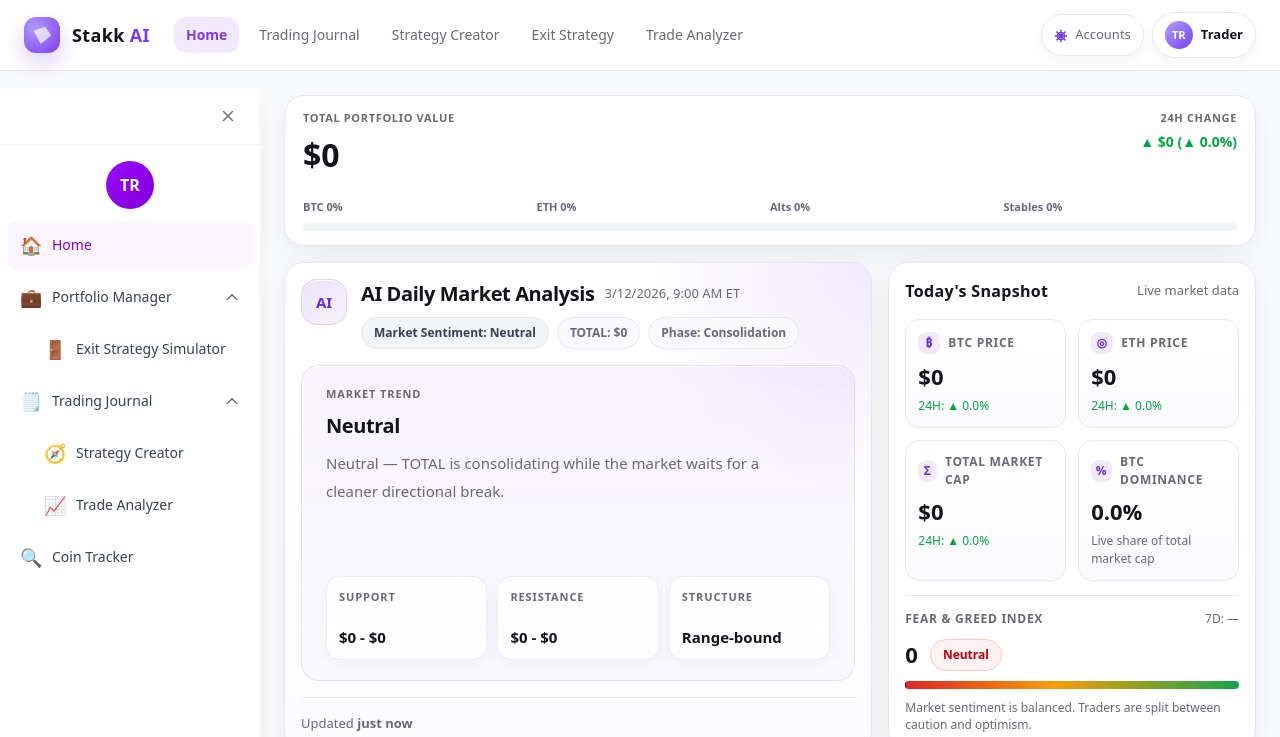
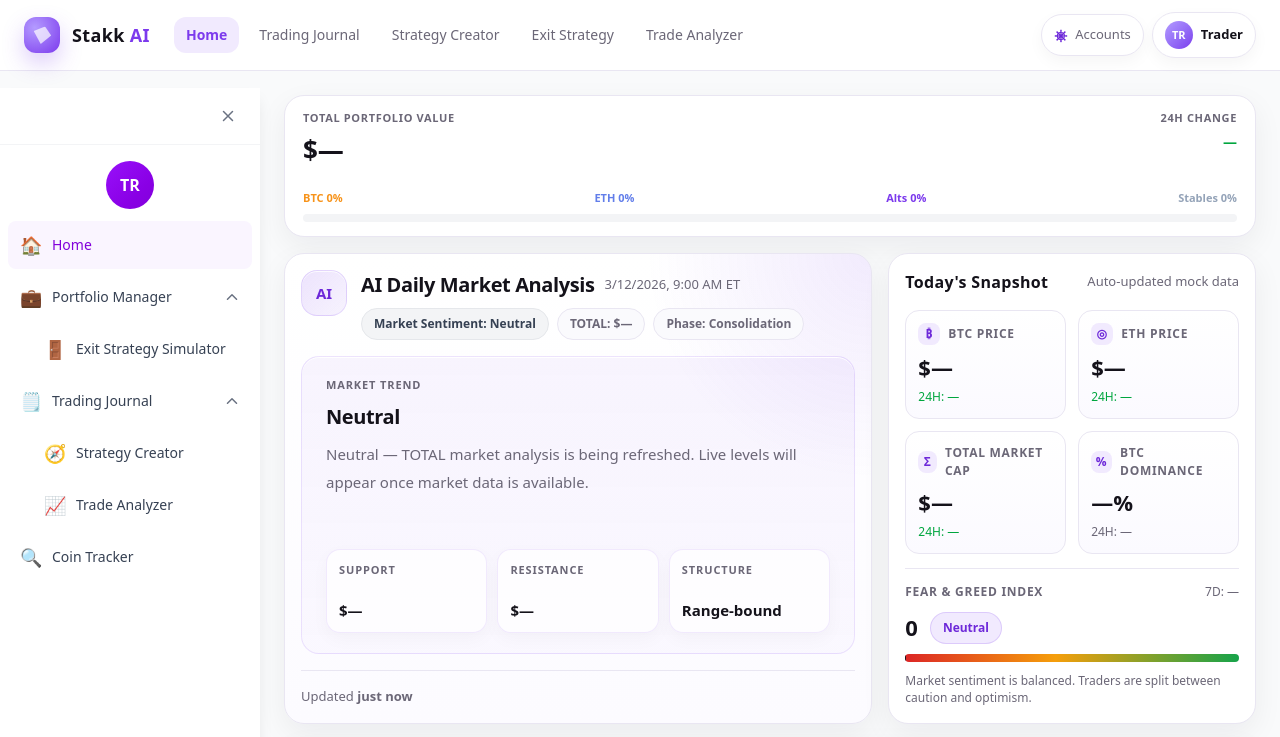
Before and after one commit to jackomo007/shiny-spoon, a Next.js app: page /dashboard in a window 1280 px wide. Shown: the top 737 px of the page. Built offline with nearby package versions, Linux system fonts and the light colour scheme; no server answers.

Commit message:
Polish dashboard home to match mockup

```diff
--- a/app/(app)/dashboard/page.tsx
+++ b/app/(app)/dashboard/page.tsx
@@ -62,14 +62,8 @@ function formatUpdatedAgo(input: string | undefined) {
   return `${days}d ago`;
 }
 
-function getFearGreedBadgeClass(score: number | undefined) {
-  if (score === undefined) {
-    return "bg-[#F1EAFE] border-[#E4D8FB] text-[#6D28D9]";
-  }
-  if (score <= 24) return "bg-red-50 border-red-200 text-red-700";
-  if (score <= 44) return "bg-orange-50 border-orange-200 text-orange-700";
-  if (score <= 55) return "bg-gray-100 border-gray-200 text-gray-700";
-  return "bg-green-50 border-green-200 text-green-700";
+function getFearGreedBadgeClass() {
+  return "bg-[#F1EAFE] border-[rgba(124,58,237,0.18)] text-[#6D28D9]";
 }
 
 function getSentimentBadgeClass(sentiment: string) {
@@ -88,6 +82,75 @@ function getMeaningBadgeClass(tone: "bullish" | "neutral" | "bearish") {
   if (tone === "bullish") return "bg-green-50 text-green-700";
   if (tone === "bearish") return "bg-red-50 text-red-700";
   return "bg-gray-100 text-gray-700";
+}
+
+function formatMarketCapLevel(value: number | undefined | null) {
+  if (!value || !Number.isFinite(value) || value <= 0) return "$—";
+
+  if (value >= 1_000_000_000_000) {
+    return `$${(value / 1_000_000_000_000).toFixed(2)}T`;
+  }
+
+  if (value >= 1_000_000_000) {
+    return `$${(value / 1_000_000_000).toFixed(0)}B`;
+  }
+
+  return fmtUSD(value);
+}
+
+function formatMarketCapRange(
+  min: number | undefined | null,
+  max: number | undefined | null,
+) {
+  return `${formatMarketCapLevel(min)} - ${formatMarketCapLevel(max)}`;
+}
+
+function buildFallbackAnalysis(
+  totalMarketCapUsd: number | undefined,
+  totalMarketCapFormatted: string | undefined,
+) {
+  if (!totalMarketCapUsd || !Number.isFinite(totalMarketCapUsd)) {
+    return {
+      sentiment: "Neutral" as const,
+      marketTrend:
+        "Neutral — TOTAL market analysis is being refreshed. Live levels will appear once market data is available.",
+      phase: "Consolidation",
+      support: "$—",
+      resistance: "$—",
+      structure: "Range-bound",
+      keyTakeaway: "",
+      dashboardSummary: {
+        bullishConfirmation: "Break above $—",
+        neutralRange: "$—",
+        bearishBreakdown: "Below $—",
+      },
+      currentTotalMarketCap: totalMarketCapFormatted ?? "$—",
+    };
+  }
+
+  const supportLow = totalMarketCapUsd * 0.965;
+  const supportHigh = totalMarketCapUsd * 0.985;
+  const resistanceLow = totalMarketCapUsd * 1.015;
+  const resistanceHigh = totalMarketCapUsd * 1.04;
+
+  return {
+    sentiment: "Neutral" as const,
+    marketTrend: `Neutral — TOTAL is consolidating around ${
+      totalMarketCapFormatted ?? formatMarketCapLevel(totalMarketCapUsd)
+    } after defending support but remains below the next resistance zone needed for expansion.`,
+    phase: "Consolidation",
+    support: formatMarketCapRange(supportLow, supportHigh),
+    resistance: formatMarketCapRange(resistanceLow, resistanceHigh),
+    structure: "Range-bound",
+    keyTakeaway: "",
+    dashboardSummary: {
+      bullishConfirmation: `Break above ${formatMarketCapLevel(resistanceLow)}`,
+      neutralRange: formatMarketCapRange(supportLow, resistanceLow),
+      bearishBreakdown: `Below ${formatMarketCapLevel(supportLow)}`,
+    },
+    currentTotalMarketCap:
+      totalMarketCapFormatted ?? formatMarketCapLevel(totalMarketCapUsd),
+  };
 }
 
 function SnapshotMetric({
@@ -217,7 +280,20 @@ export default function DashboardPage() {
     fearGreed?.current.narrative ??
     "Market sentiment is balanced. Traders are split between caution and optimism.";
   const fearGreedChange7d = fearGreed?.history.change7d;
-  const analysis = marketAnalysis?.analysis;
+  const fallbackAnalysis = buildFallbackAnalysis(
+    marketGlobal?.totalMarketCap.usd,
+    marketGlobal?.totalMarketCap.formatted ?? marketAnalysis?.meta.currentTotalMarketCap,
+  );
+  const analysis = marketAnalysis?.analysis
+    ? {
+        ...fallbackAnalysis,
+        ...marketAnalysis.analysis,
+        dashboardSummary: {
+          ...fallbackAnalysis.dashboardSummary,
+          ...marketAnalysis.analysis.dashboardSummary,
+        },
+      }
+    : fallbackAnalysis;
   const analysisMeta = marketAnalysis?.meta;
   const analysisHeadline =
     analysis?.marketTrend?.split("—")[0]?.trim() ||
@@ -225,6 +301,14 @@ export default function DashboardPage() {
     "Neutral";
   const analysisDate = formatBucketDate(analysisMeta?.refreshBucket);
   const analysisUpdated = formatUpdatedAgo(analysisMeta?.generatedAt);
+  const portfolioValueLabel = portfolio ? fmtUSD(totalPortfolioValue) : "$—";
+  const portfolioChangeLabel = portfolio
+    ? `${fmtDeltaUsd(portfolio24hUsd)} (${fmtDeltaPct(portfolio24hPct)})`
+    : "—";
+  const marketCapLabel =
+    marketGlobal?.totalMarketCap.formatted ??
+    analysisMeta?.currentTotalMarketCap ??
+    fallbackAnalysis.currentTotalMarketCap;
 
   const dashboardRows = [
     {
@@ -266,8 +350,8 @@ export default function DashboardPage() {
             <div className="text-[11px] font-extrabold uppercase tracking-[0.06em] text-[#6B6777]">
               Total Portfolio Value
             </div>
-            <div className="text-[32px] font-black text-[#14121A]">
-              {fmtUSD(totalPortfolioValue)}
+            <div className="text-[26px] font-black text-[#14121A]">
+              {portfolioValueLabel}
             </div>
           </div>
 
@@ -280,17 +364,25 @@ export default function DashboardPage() {
                 portfolio24hUsd >= 0 ? "text-green-600" : "text-red-600"
               }`}
             >
-              {`${fmtDeltaUsd(portfolio24hUsd)} (${fmtDeltaPct(portfolio24hPct)})`}
+              {portfolioChangeLabel}
             </div>
           </div>
         </div>
 
         <div className="mt-5 flex flex-col gap-2">
-          <div className="grid grid-cols-2 gap-y-2 text-[11px] font-bold text-[#6B6777] sm:grid-cols-4">
-            <span>BTC {Math.round(normalizedAllocation.btc)}%</span>
-            <span>ETH {Math.round(normalizedAllocation.eth)}%</span>
-            <span>Alts {Math.round(normalizedAllocation.alts)}%</span>
-            <span>Stables {Math.round(normalizedAllocation.stables)}%</span>
+          <div className="flex flex-wrap items-center justify-between gap-x-4 gap-y-2 text-[11px] font-bold">
+            <span className="text-[#F7931A]">
+              BTC {Math.round(normalizedAllocation.btc)}%
+            </span>
+            <span className="text-[#627EEA]">
+              ETH {Math.round(normalizedAllocation.eth)}%
+            </span>
+            <span className="text-[#7C3AED]">
+              Alts {Math.round(normalizedAllocation.alts)}%
+            </span>
+            <span className="text-[#94A3B8]">
+              Stables {Math.round(normalizedAllocation.stables)}%
+            </span>
           </div>
 
           <div className="flex h-2 overflow-hidden rounded-full bg-[#F3F4F6]">
@@ -341,10 +433,7 @@ export default function DashboardPage() {
                     Market Sentiment: {analysis?.sentiment ?? "Neutral"}
                   </span>
                   <span className="inline-flex items-center rounded-full border border-[#E9E6F2] bg-[#FAFAFD] px-3 py-1.5 text-[12px] font-bold text-[#6B6777]">
-                    TOTAL:{" "}
-                    {marketGlobal?.totalMarketCap.formatted ??
-                      analysisMeta?.currentTotalMarketCap ??
-                      "$0"}
+                    TOTAL: {marketCapLabel}
                   </span>
                   <span className="inline-flex items-center rounded-full border border-[#E9E6F2] bg-[#FAFAFD] px-3 py-1.5 text-[12px] font-bold text-[#6B6777]">
                     Phase: {analysis?.phase ?? "Consolidation"}
@@ -398,11 +487,6 @@ export default function DashboardPage() {
                 </div>
               </div>
 
-              {analysis?.keyTakeaway ? (
-                <p className="mt-4 text-[13px] leading-6 text-[#6B6777]">
-                  {analysis.keyTakeaway}
-                </p>
-              ) : null}
             </div>
           </div>
 
@@ -418,31 +502,39 @@ export default function DashboardPage() {
             <h3 className="m-0 text-[16px] font-semibold tracking-[0.02em] text-[#14121A]">
               Today&apos;s Snapshot
             </h3>
-            <span className="text-[13px] text-[#6B6777]">Live market data</span>
+            <span className="text-[13px] text-[#6B6777]">
+              Auto-updated mock data
+            </span>
           </div>
 
           <div className="grid gap-3 sm:grid-cols-2">
             <SnapshotMetric
               icon="₿"
               label="BTC Price"
-              value={btcPrice ? fmtUSD(btcPrice.priceUsd) : "$0"}
-              delta={`24H: ${fmtDeltaPct(btcPrice?.change24hPct)}`}
+              value={btcPrice ? fmtUSD(btcPrice.priceUsd) : "$—"}
+              delta={
+                btcPrice ? `24H: ${fmtDeltaPct(btcPrice.change24hPct)}` : "24H: —"
+              }
               deltaTone={(btcPrice?.change24hPct ?? 0) >= 0 ? "positive" : "negative"}
             />
             <SnapshotMetric
               icon="◎"
               label="ETH Price"
-              value={ethPrice ? fmtUSD(ethPrice.priceUsd) : "$0"}
-              delta={`24H: ${fmtDeltaPct(ethPrice?.change24hPct)}`}
+              value={ethPrice ? fmtUSD(ethPrice.priceUsd) : "$—"}
+              delta={
+                ethPrice ? `24H: ${fmtDeltaPct(ethPrice.change24hPct)}` : "24H: —"
+              }
               deltaTone={(ethPrice?.change24hPct ?? 0) >= 0 ? "positive" : "negative"}
             />
             <SnapshotMetric
               icon="Σ"
               label="TOTAL Market Cap"
-              value={marketGlobal?.totalMarketCap.formatted ?? "$0"}
-              delta={`24H: ${fmtDeltaPct(
-                marketGlobal?.totalMarketCap.change24hPct,
-              )}`}
+              value={marketCapLabel}
+              delta={
+                marketGlobal
+                  ? `24H: ${fmtDeltaPct(marketGlobal.totalMarketCap.change24hPct)}`
+                  : "24H: —"
+              }
               deltaTone={
                 (marketGlobal?.totalMarketCap.change24hPct ?? 0) >= 0
                   ? "positive"
@@ -452,8 +544,12 @@ export default function DashboardPage() {
             <SnapshotMetric
               icon="%"
               label="BTC Dominance"
-              value={fmtPct(marketGlobal?.dominance.btc)}
-              delta="Live share of total market cap"
+              value={
+                marketGlobal?.dominance.btc !== undefined
+                  ? fmtPct(marketGlobal.dominance.btc)
+                  : "—%"
+              }
+              delta="24H: —"
             />
           </div>
 
@@ -475,9 +571,7 @@ export default function DashboardPage() {
                 {fearGreedScore}
               </div>
               <span
-                className={`inline-flex items-center rounded-full border px-3 py-1.5 text-[12px] font-extrabold ${getFearGreedBadgeClass(
-                  fearGreedScore,
-                )}`}
+                className={`inline-flex items-center rounded-full border px-3 py-1.5 text-[12px] font-extrabold ${getFearGreedBadgeClass()}`}
               >
                 {fearGreedLabel}
               </span>
--- a/lib/market-home-analysis.ts
+++ b/lib/market-home-analysis.ts
@@ -488,7 +488,7 @@ function buildHeuristicAnalysis(context: MarketContext): StructuredMarketAnalysi
         ? `Sellers stay in control if TOTAL loses ${formatCapUsd(levels.supportLow)} and risk appetite keeps fading.`
         : `TOTAL remains range-bound until price leaves the ${formatRangeUsd(levels.supportHigh, levels.resistanceLow)} area with conviction.`;
 
-  const neutralRange = formatRangeUsd(levels.supportHigh, levels.resistanceLow);
+  const neutralRange = formatRangeUsd(levels.supportLow, levels.resistanceLow);
 
   return {
     sentiment,
```
